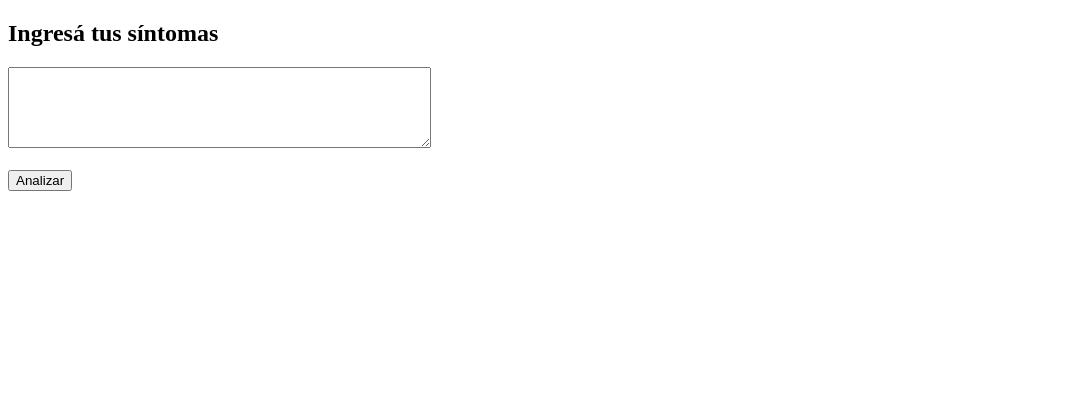
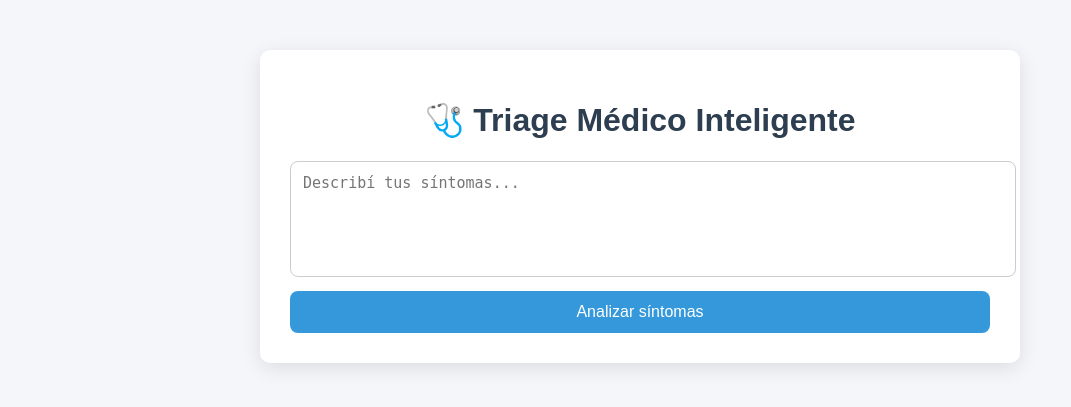
Before and after one commit to danypaez/triage2, a Flask app: page / in a window 1280 px wide. Shown: the top 407 px of the page, without its empty margins (0-1071 px from the left). Run offline with Flask 3, Linux system fonts and the light colour scheme.

Commit message:
Update index.html

```diff
--- a/templates/index.html
+++ b/templates/index.html
@@ -1,22 +1,127 @@
 <!DOCTYPE html>
-<html>
+<html lang="es">
 <head>
-    <title>Triage Médico</title>
+<meta charset="UTF-8">
+<title>Triage Inteligente</title>
+
+<style>
+body {
+    font-family: Arial, sans-serif;
+    background: #f4f6f9;
+    margin: 0;
+}
+
+.container {
+    max-width: 700px;
+    margin: 50px auto;
+    background: white;
+    padding: 30px;
+    border-radius: 10px;
+    box-shadow: 0 5px 20px rgba(0,0,0,0.1);
+}
+
+h1 {
+    text-align: center;
+    color: #2c3e50;
+}
+
+textarea {
+    width: 100%;
+    padding: 12px;
+    border-radius: 8px;
+    border: 1px solid #ccc;
+    resize: none;
+    font-size: 15px;
+}
+
+button {
+    width: 100%;
+    padding: 12px;
+    background: #3498db;
+    color: white;
+    border: none;
+    border-radius: 8px;
+    font-size: 16px;
+    cursor: pointer;
+    margin-top: 10px;
+}
+
+button:hover {
+    background: #2980b9;
+}
+
+.resultado {
+    margin-top: 20px;
+    padding: 20px;
+    border-radius: 10px;
+}
+
+.urgencia-ALTA {
+    background: #ffe5e5;
+    border-left: 5px solid red;
+}
+
+.urgencia-MEDIA {
+    background: #fff7e0;
+    border-left: 5px solid orange;
+}
+
+.urgencia-BAJA {
+    background: #e8f8f0;
+    border-left: 5px solid green;
+}
+
+.loader {
+    display: none;
+    text-align: center;
+    margin-top: 15px;
+    font-weight: bold;
+    color: #555;
+}
+
+.recomendacion {
+    margin: 5px 0;
+    padding: 8px;
+    background: #f1f1f1;
+    border-radius: 5px;
+}
+</style>
 </head>
+
 <body>
 
-<h2>Ingresá tus síntomas</h2>
+<div class="container">
 
-<textarea id="sintomas" rows="5" cols="50"></textarea><br><br>
+    <h1>🩺 Triage Médico Inteligente</h1>
 
-<button onclick="enviar()">Analizar</button>
+    <textarea id="sintomas" rows="5" placeholder="Describí tus síntomas..."></textarea>
+
+    <button onclick="enviar()">Analizar síntomas</button>
+
+    <div class="loader" id="loader">
+        ⏳ Analizando con IA...
+    </div>
 
     <div id="resultado"></div>
+
+</div>
 
 <script>
 async function enviar() {
 
     const texto = document.getElementById("sintomas").value;
+    const loader = document.getElementById("loader");
+    const div = document.getElementById("resultado");
+
+    if (!texto) {
+        alert("Escribí algún síntoma");
+        return;
+    }
+
+    div.innerHTML = "";
+    loader.style.display = "block";
+
+    try {
 
         const res = await fetch("/triage", {
             method: "POST",
@@ -26,20 +131,49 @@ async function enviar() {
             body: JSON.stringify({ texto })
         });
 
+        if (!res.ok) {
+            throw new Error("Error servidor");
+        }
+
         const data = await res.json();
 
-    console.log(data);
+        loader.style.display = "none";
 
-    const div = document.getElementById("resultado");
-    div.innerHTML = "";
+        console.log("Respuesta:", data);
 
-    div.innerHTML += `<h3>Especialidad: ${data.especialidad}</h3>`;
-    div.innerHTML += `<h4>Urgencia: ${data.urgencia}</h4>`;
+        const urgenciaClass = "urgencia-" + data.urgencia;
+
+        let html = `
+            <div class="resultado ${urgenciaClass}">
+                <h3>Especialidad: ${data.especialidad}</h3>
+                <h4>Urgencia: ${data.urgencia}</h4>
+                <hr>
+                <h4>Recomendaciones:</h4>
+        `;
 
         if (data.recomendaciones && Array.isArray(data.recomendaciones)) {
             data.recomendaciones.forEach(r => {
-            div.innerHTML += `<p>• ${r}</p>`;
+                html += `<div class="recomendacion">• ${r}</div>`;
             });
+        } else {
+            html += `<p>No hay recomendaciones disponibles</p>`;
+        }
+
+        html += `</div>`;
+
+        div.innerHTML = html;
+
+    } catch (err) {
+        loader.style.display = "none";
+
+        div.innerHTML = `
+            <div class="resultado urgencia-MEDIA">
+                <h3>Error</h3>
+                <p>No se pudo procesar la solicitud.</p>
+            </div>
+        `;
+
+        console.error(err);
     }
 }
 </script>
```
Lines whose indentation alone changed are shown as unchanged.
